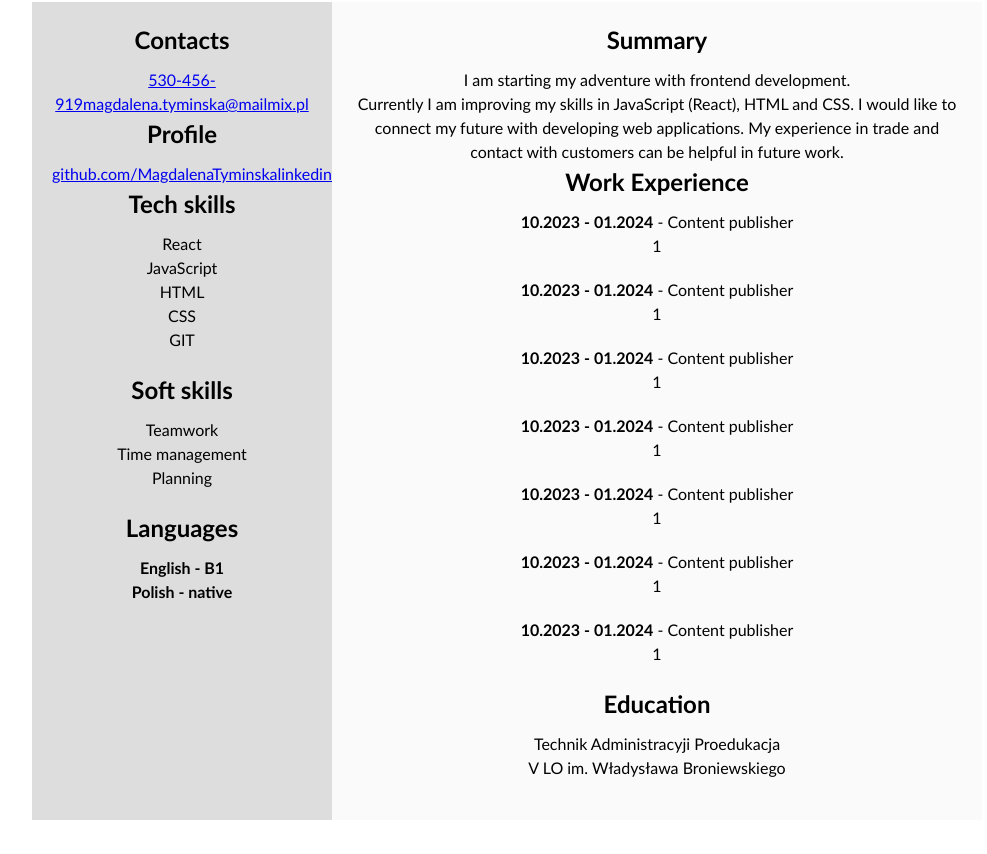
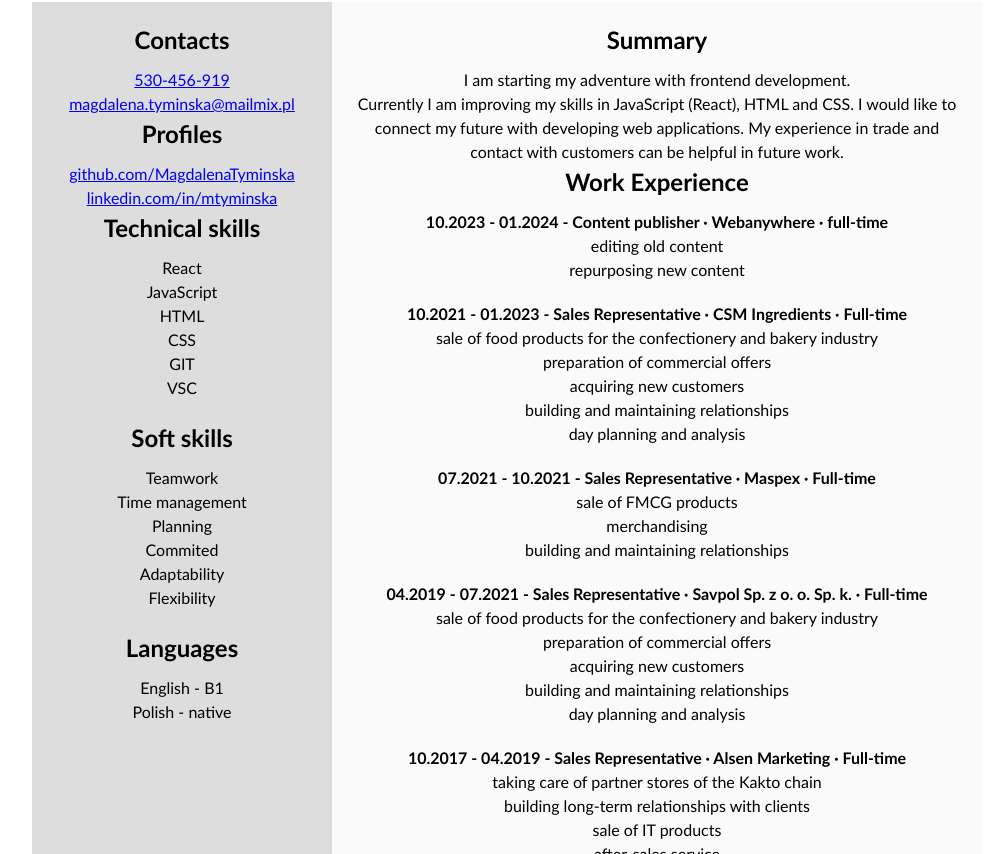
Before and after one commit to MagdalenaTyminska/CV-React, a React (Vite) app: page / in a window 1280 px wide. Shown: the part 1066-1920 px from the top of the page, without its empty margins (133-1120 px from the left). Before the commit the page ends 1886 px from the top, so only its background shows below. Built offline with nearby package versions, Linux system fonts and the light colour scheme.

Commit message:
added work experience

```diff
--- a/src/App.scss
+++ b/src/App.scss
@@ -5,7 +5,7 @@ $main-gap: 20px;
   width: 100%;
   margin: 0 auto;
   display: grid;
-  grid-template-areas: "header header" "personal details ";
+  grid-template-areas: "header header" "personal details" "agree agree";
   grid-template-columns: 300px 1fr;
   height: 100vh;
 }
@@ -38,3 +38,8 @@ $main-gap: 20px;
   text-align: center;
   background-color: #fafafa;
 }
+
+.cv-agree {
+  grid-area: agree;
+  height: auto;
+}
--- a/src/App.tsx
+++ b/src/App.tsx
@@ -1,5 +1,15 @@
 import { nanoid } from "nanoid";
 import "./App.scss";
+
+interface Contacts {
+  c: string;
+  e: string;
+}
+
+interface Languages {
+  language: string;
+  level: string;
+}
 
 interface Experience {
   year: string;
@@ -7,27 +17,19 @@ interface Experience {
   description: string[];
 }
 
-interface Contacts {
-  tel: string;
-  mail: string;
-}
-
-interface Languages {
-  language: string;
-  level: string;
-}
-
 interface CVData {
   photo: string;
   name: string;
   lastName: string;
   position: string;
-  experience: Experience[];
-  education: string[];
   contacts: Contacts;
   techSkills: string[];
   softSkills: string[];
   languages: Languages[];
+  summary: string[];
+  experience: Experience[];
+  education: string[];
+  agree: string;
 }
 
 const cvData: CVData = {
@@ -35,54 +37,91 @@ const cvData: CVData = {
   name: "Magdalena",
   lastName: "Tymińska",
   position: "Junior Frontend Developer",
+  contacts: { c: "530-456-919", e: "magdalena.tyminska@mailmix.pl" },
+  techSkills: ["React", "JavaScript", "HTML", "CSS", "GIT", "VSC"],
+  softSkills: [
+    "Teamwork",
+    "Time management",
+    "Planning",
+    "Commited",
+    "Adaptability",
+    "Flexibility",
+  ],
+  languages: [
+    { language: "English", level: "B1" },
+    { language: "Polish", level: "native" },
+  ],
+  summary: [
+    "I am starting my adventure with frontend development.",
+    `Currently I am improving my skills in JavaScript (React), HTML and
+  CSS. I would like to connect my future with developing web
+  applications. My experience in trade and contact with customers can
+  be helpful in future work.`,
+  ],
   experience: [
     {
       year: "10.2023 - 01.2024",
-      position: "Content publisher",
-      description: ["1"],
+      position: "Content publisher · Webanywhere · full-time",
+      description: [`editing old content`, `repurposing new content`],
     },
     {
-      year: "10.2023 - 01.2024",
-      position: "Content publisher",
-      description: ["1"],
+      year: "10.2021 - 01.2023",
+      position: `Sales Representative · CSM Ingredients · Full-time`,
+      description: [
+        `sale of food products for the confectionery and bakery industry`,
+        `preparation of commercial offers`,
+        `acquiring new customers`,
+        `building and maintaining relationships`,
+        `day planning and analysis`,
+      ],
     },
     {
-      year: "10.2023 - 01.2024",
-      position: "Content publisher",
-      description: ["1"],
+      year: "07.2021 - 10.2021",
+      position: `Sales Representative · Maspex · Full-time`,
+      description: [
+        `sale of FMCG products`,
+        `merchandising`,
+        `building and maintaining relationships`,
+      ],
     },
     {
-      year: "10.2023 - 01.2024",
-      position: "Content publisher",
-      description: ["1"],
+      year: "04.2019 - 07.2021",
+      position: `Sales Representative · Savpol Sp. z o. o. Sp. k. · Full-time`,
+      description: [
+        `sale of food products for the confectionery and bakery industry`,
+        `preparation of commercial offers`,
+        `acquiring new customers`,
+        `building and maintaining relationships`,
+        `day planning and analysis`,
+      ],
     },
     {
-      year: "10.2023 - 01.2024",
-      position: "Content publisher",
-      description: ["1"],
+      year: "10.2017 - 04.2019",
+      position: `Sales Representative · Alsen Marketing · Full-time`,
+      description: [
+        `taking care of partner stores of the Kakto chain`,
+        `building long-term relationships with clients`,
+        `sale of IT products`,
+        `after-sales service`,
+      ],
     },
     {
-      year: "10.2023 - 01.2024",
-      position: "Content publisher",
-      description: ["1"],
+      year: "11.2015 - 04.2017",
+      position: `Consultant · Alsen Marketing · Full-time`,
+      description: [`retail customer service`],
     },
     {
-      year: "10.2023 - 01.2024",
-      position: "Content publisher",
-      description: ["1"],
+      year: "10.2013 - 11.2015",
+      position: `Administrative and operational specialist · Inpost · Full-time`,
+      description: [`receiving and issuing shipments`],
     },
   ],
   education: [
     "Technik Administracyji Proedukacja",
     "V LO im. Władysława Broniewskiego",
   ],
-  contacts: { tel: "530-456-919", mail: "magdalena.tyminska@mailmix.pl" },
-  techSkills: ["React", "JavaScript", "HTML", "CSS", "GIT"],
-  softSkills: ["Teamwork", "Time management", "Planning"],
-  languages: [
-    { language: "English", level: "B1" },
-    { language: "Polish", level: "native" },
-  ],
+  agree: `II agree to the processing of personal data provided in this document for realising the recruitment process pursuant to the Personal Data Protection Act.
+  `,
 };
 
 function App() {
@@ -102,22 +141,26 @@ function App() {
         </header>
         <aside className="cv-personal">
           <h2>Contacts</h2>
-          <section>
-            <a href="tel:+485304569191"> {cvData.contacts.tel}</a>
-            <a href="mailto:magdalena.bonk@mailmix.pl">
-              {cvData.contacts.mail}
-            </a>
-          </section>
-          <h2>Profile</h2>
-          <section>
+          <p>
+            <a href="tel:+485304569191"> {cvData.contacts.c}</a>{" "}
+          </p>
+          <p>
+            {" "}
+            <a href="mailto:magdalena.bonk@mailmix.pl">{cvData.contacts.e}</a>
+          </p>
+          <h2>Profiles</h2>
+
+          <p>
             <a href="https://github.com/MagdalenaTyminska">
               github.com/MagdalenaTyminska
             </a>
+          </p>
+          <p>
             <a href="https://www.linkedin.com/in/mtyminska/">
               linkedin.com/in/mtyminska
             </a>
-          </section>
-          <h2>Tech skills</h2>
+          </p>
+          <h2>Technical skills</h2>
           <ul>
             {cvData.techSkills.map((skill) => (
               <li key={nanoid()}>{skill}</li>
@@ -134,28 +177,26 @@ function App() {
             {" "}
             {cvData.languages.map((language) => (
               <li key={nanoid()}>
-                <strong>
-                  {language.language} - {language.level}
-                </strong>
+                {language.language} - {language.level}
               </li>
             ))}
           </ul>
         </aside>
         <section className="cv-details">
           <h2>Summary</h2>
-          <p>I am starting my adventure with frontend development.</p>
-          <p>
-            Currently I am improving my skills in JavaScript (React), HTML and
-            CSS. I would like to connect my future with developing web
-            applications. My experience in trade and contact with customers can
-            be helpful in future work.
-          </p>
-
+          <>
+            {" "}
+            {cvData.summary.map((summary) => (
+              <p>{summary}</p>
+            ))}
+          </>
           <h2>Work Experience</h2>
           <ul>
             {cvData.experience.map((experience) => (
               <li key={nanoid()}>
-                <strong>{experience.year}</strong> - {experience.position}
+                <strong>
+                  {experience.year} - {experience.position}
+                </strong>
                 <ul>
                   {experience.description.map((description) => (
                     <li>{description}</li>
@@ -171,6 +212,7 @@ function App() {
             ))}
           </ul>
         </section>
+        <section className="cv-agree">{cvData.agree}</section>
       </main>
     </>
   );
```
